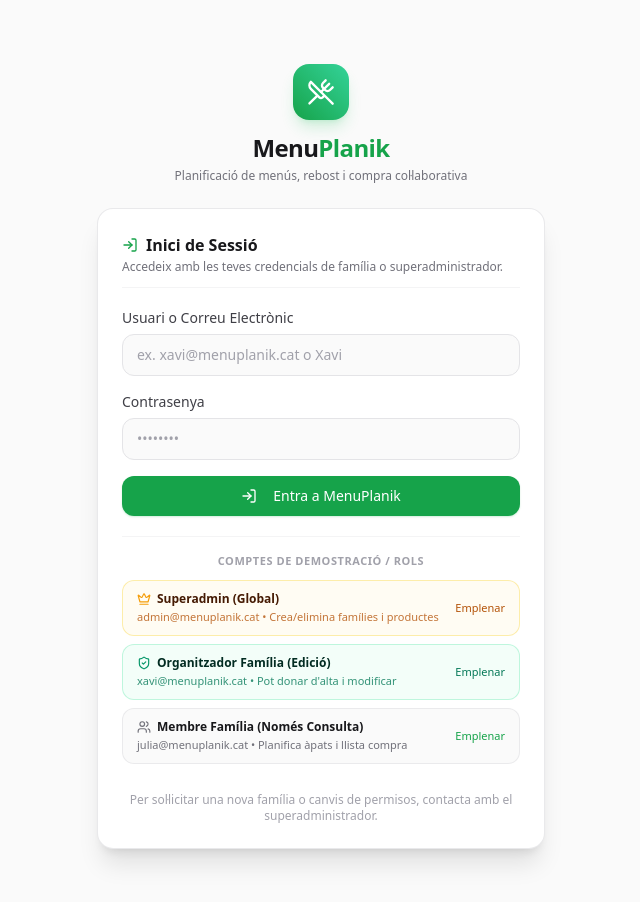
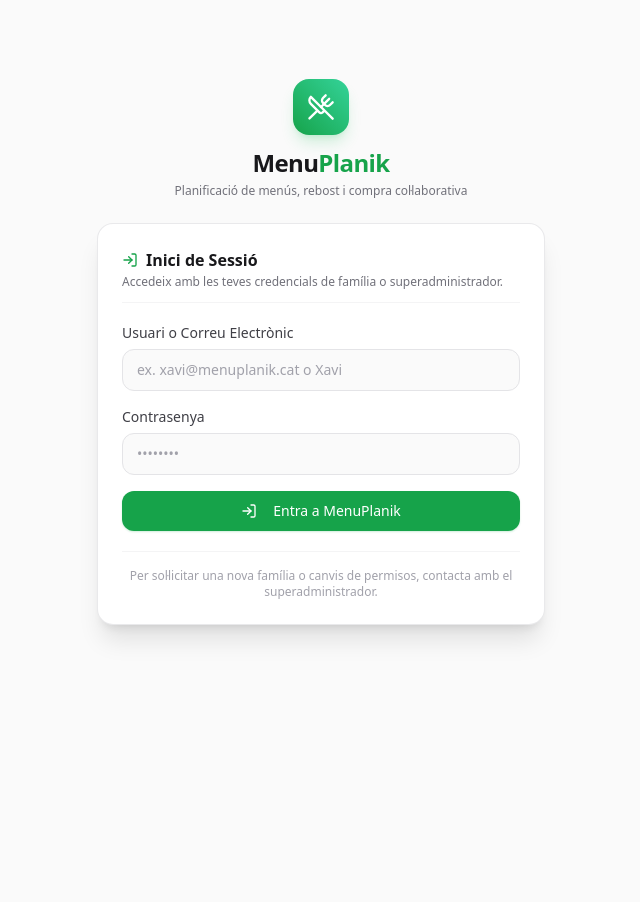
Before and after one commit to xcastanyer-family/menu-planik, a Next.js app: page /login in a window 1280 px wide. Shown: the top 902 px of the page, without its empty margins (319-959 px from the left). After the commit the page ends 800 px from the top, so only its background shows below. Built offline with nearby package versions, Linux system fonts and the light colour scheme.

Commit message:
fix(login): eliminar botons d'accés ràpid de demostració del formulari

```diff
--- a/app/login/page.tsx
+++ b/app/login/page.tsx
@@ -8,10 +8,7 @@ import { Button } from "@/components/ui/Button";
 import { Input } from "@/components/ui/Input";
 import {
   UtensilsCrossed,
-  ShieldCheck,
-  Users,
   LogIn,
-  Crown,
 } from "lucide-react";
 import { toast } from "sonner";
 
@@ -30,10 +27,6 @@ function LoginFormContent() {
     window.location.href = target;
   };
 
-  const fillCredentials = (email: string, pass: string) => {
-    setLoginEmail(email);
-    setLoginPassword(pass);
-  };
 
   const handleLoginSubmit = async (e: React.FormEvent) => {
     e.preventDefault();
@@ -145,72 +138,7 @@ function LoginFormContent() {
             </Button>
           </form>
 
-          {/* Quick Demo Accounts */}
-          <div className="pt-4 border-t border-zinc-100 dark:border-zinc-800">
-            <p className="text-[11px] font-semibold uppercase tracking-wider text-zinc-400 mb-2.5 text-center">
-              Comptes de Demostració / Rols
-            </p>
-            <div className="grid grid-cols-1 gap-2">
-              <button
-                type="button"
-                onClick={() => fillCredentials("admin@menuplanik.cat", "superadmin123")}
-                className="w-full text-left px-3.5 py-2.5 rounded-xl bg-amber-50/60 dark:bg-amber-950/20 hover:bg-amber-100/70 dark:hover:bg-amber-900/30 border border-amber-200/70 dark:border-amber-900/50 transition text-xs flex items-center justify-between group"
-              >
-                <div>
-                  <div className="font-semibold text-amber-950 dark:text-amber-200 flex items-center gap-1.5">
-                    <Crown className="w-3.5 h-3.5 text-amber-500" />
-                    Superadmin (Global)
-                  </div>
-                  <div className="text-[11px] text-amber-700/80 dark:text-amber-400/80 mt-0.5">
-                    admin@menuplanik.cat • Crea/elimina famílies i productes
-                  </div>
-                </div>
-                <span className="text-[11px] font-medium text-amber-700 dark:text-amber-400 group-hover:underline shrink-0 ml-2">
-                  Emplenar
-                </span>
-              </button>
-
-              <button
-                type="button"
-                onClick={() => fillCredentials("xavi@menuplanik.cat", "admin123")}
-                className="w-full text-left px-3.5 py-2.5 rounded-xl bg-emerald-50/60 dark:bg-emerald-950/20 hover:bg-emerald-100/70 dark:hover:bg-emerald-900/30 border border-emerald-200/70 dark:border-emerald-900/50 transition text-xs flex items-center justify-between group"
-              >
-                <div>
-                  <div className="font-semibold text-emerald-950 dark:text-emerald-200 flex items-center gap-1.5">
-                    <ShieldCheck className="w-3.5 h-3.5 text-emerald-600 dark:text-emerald-400" />
-                    Organitzador Família (Edició)
-                  </div>
-                  <div className="text-[11px] text-emerald-700/80 dark:text-emerald-400/80 mt-0.5">
-                    xavi@menuplanik.cat • Pot donar d'alta i modificar
-                  </div>
-                </div>
-                <span className="text-[11px] font-medium text-emerald-700 dark:text-emerald-400 group-hover:underline shrink-0 ml-2">
-                  Emplenar
-                </span>
-              </button>
-
-              <button
-                type="button"
-                onClick={() => fillCredentials("julia@menuplanik.cat", "user123")}
-                className="w-full text-left px-3.5 py-2.5 rounded-xl bg-zinc-50 dark:bg-zinc-800/60 hover:bg-zinc-100 dark:hover:bg-zinc-800 border border-zinc-200/70 dark:border-zinc-700/70 transition text-xs flex items-center justify-between group"
-              >
-                <div>
-                  <div className="font-semibold text-zinc-900 dark:text-zinc-200 flex items-center gap-1.5">
-                    <Users className="w-3.5 h-3.5 text-zinc-500" />
-                    Membre Família (Només Consulta)
-                  </div>
-                  <div className="text-[11px] text-zinc-500 dark:text-zinc-400 mt-0.5">
-                    julia@menuplanik.cat • Planifica àpats i llista compra
-                  </div>
-                </div>
-                <span className="text-[11px] font-medium text-primary-600 dark:text-primary-400 group-hover:underline shrink-0 ml-2">
-                  Emplenar
-                </span>
-              </button>
-            </div>
-          </div>
-
-          <div className="pt-2 text-center text-xs text-zinc-400 dark:text-zinc-500">
+          <div className="pt-4 border-t border-zinc-100 dark:border-zinc-800 text-center text-xs text-zinc-400 dark:text-zinc-500">
             Per sol·licitar una nova família o canvis de permisos, contacta amb el superadministrador.
           </div>
         </div>
```
